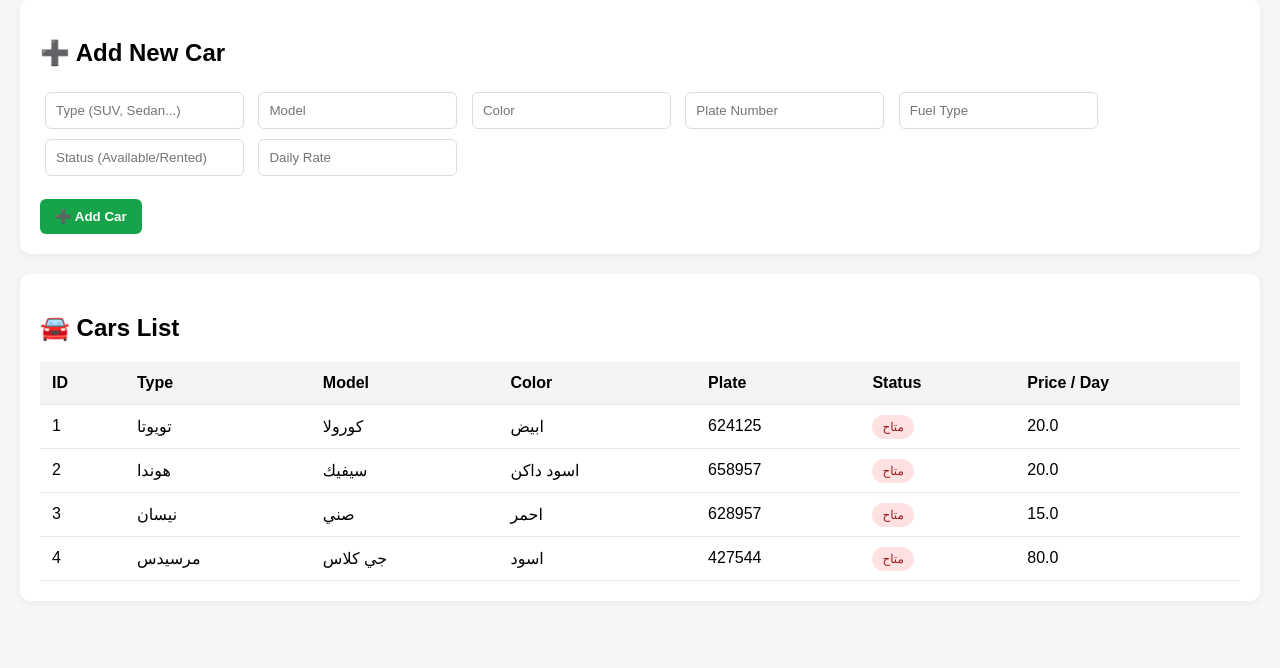
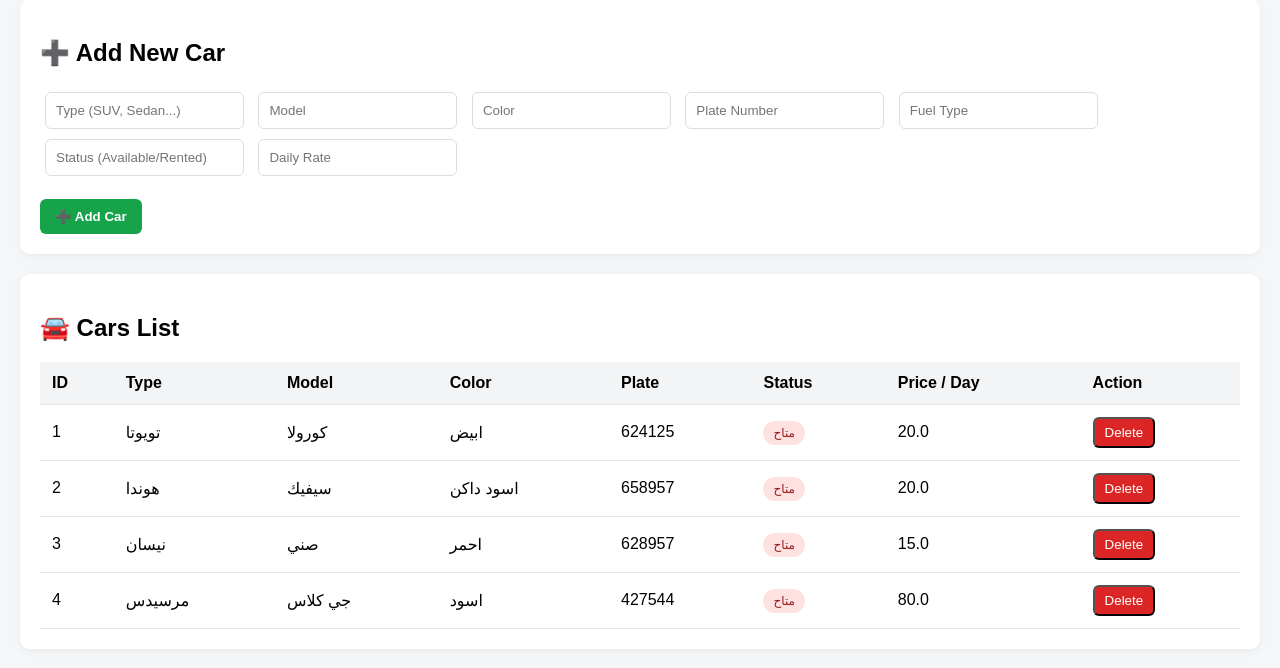
Before and after one commit to bkawash-ops/car-rental, a Flask app: page / in a window 1280 px wide. Shown: the part 77-745 px from the top of the page. Run offline with Flask 3, Linux system fonts and the light colour scheme; data comes from the database, SQL or seed files in the repository.

Commit message:
Update index.html

```diff
--- a/templates/index.html
+++ b/templates/index.html
@@ -10,7 +10,6 @@
             background: #f4f6f8;
         }
 
-        /* Navbar */
         .navbar {
             background: #111827;
             color: white;
@@ -19,12 +18,10 @@
             font-weight: bold;
         }
 
-        /* Layout */
         .container {
             padding: 20px;
         }
 
-        /* Cards */
         .card {
             background: white;
             padding: 20px;
@@ -33,7 +30,6 @@
             box-shadow: 0 2px 8px rgba(0,0,0,0.05);
         }
 
-        /* Form */
         .form input {
             padding: 10px;
             margin: 5px;
@@ -41,7 +37,6 @@
             border-radius: 6px;
         }
 
-        /* Buttons */
         .btn {
             padding: 10px 15px;
             border: none;
@@ -59,7 +54,17 @@
             background: #12833c;
         }
 
-        /* Table */
+        .btn-delete {
+            background: #dc2626;
+            color: white;
+            padding: 6px 10px;
+            border-radius: 6px;
+        }
+
+        .btn-delete:hover {
+            background: #b91c1c;
+        }
+
         table {
             width: 100%;
             border-collapse: collapse;
@@ -142,6 +147,7 @@
                 <th>Plate</th>
                 <th>Status</th>
                 <th>Price / Day</th>
+                <th>Action</th>
             </tr>
 
             {% for car in cars %}
@@ -161,6 +167,13 @@
                 </td>
 
                 <td>{{ car.daily_rate }}</td>
+
+                <td>
+                    <a href="/delete/{{ car.id }}"
+                       onclick="return confirm('Are you sure you want to delete this car?')">
+                        <button class="btn-delete">Delete</button>
+                    </a>
+                </td>
             </tr>
             {% endfor %}
 
```
